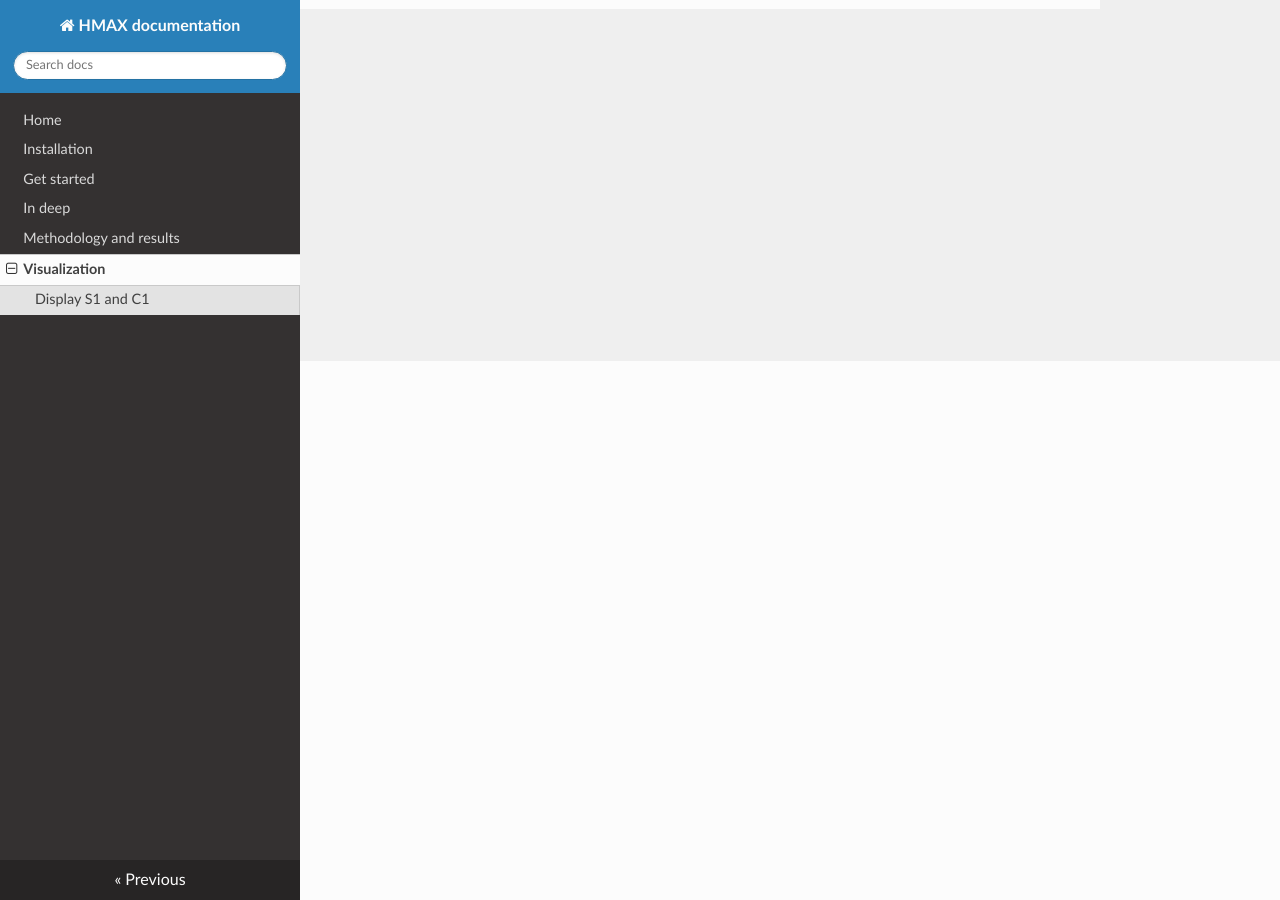
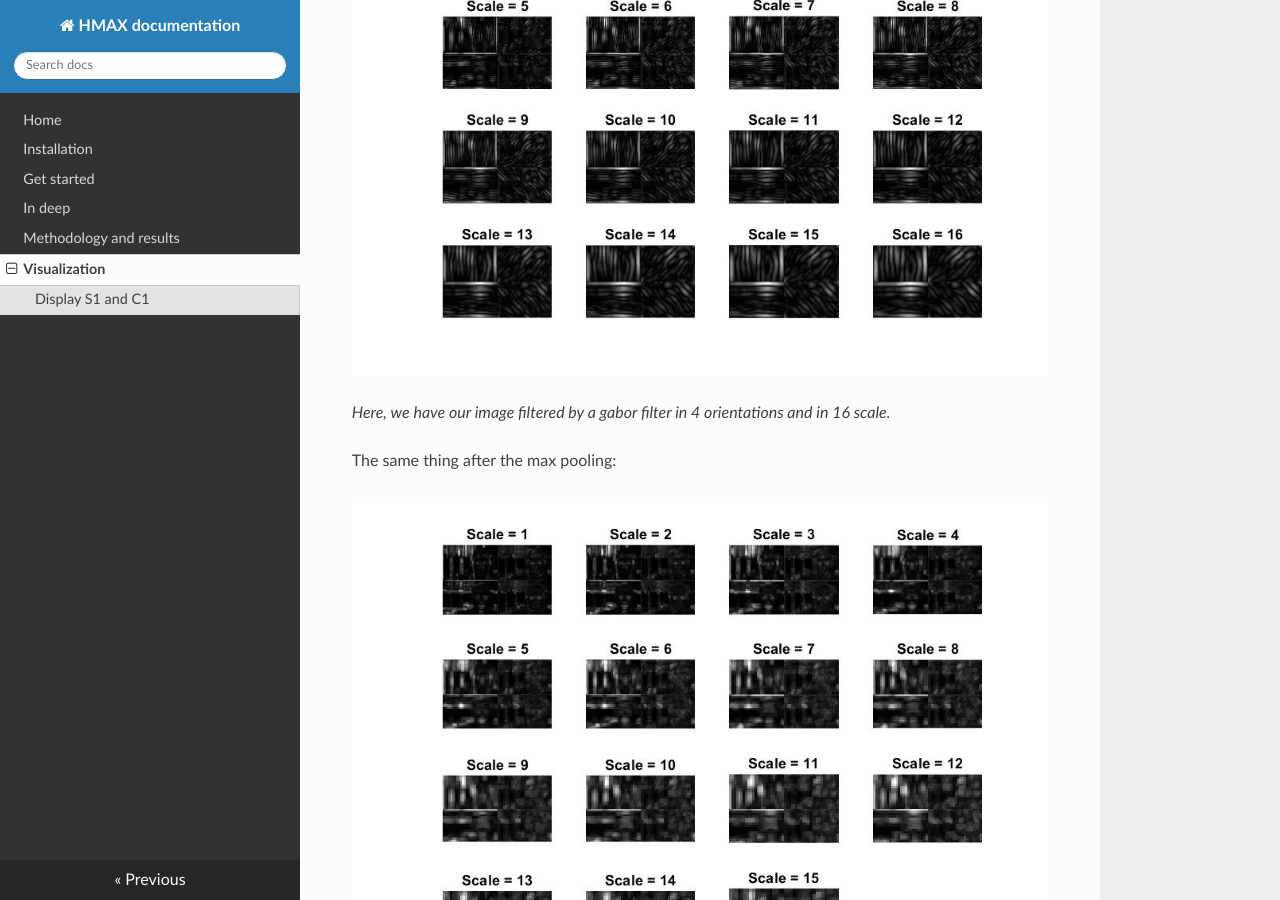
Before and after one commit to EEVCOM-Montpellier/hmax-documentation, an MkDocs documentation site: the page built from docs/visualization.md, in a window 1280 px wide and 900 px high, scrolled down 539 px. Built offline with MkDocs 1.6.1, drawn with Linux system fonts in a browser that asks for light colours; nearby versions of some CDN libraries; old or Windows-style settings are respelled for this version of MkDocs.

Commit message:
Add some visuals

````diff
--- a/docs/visualization.md
+++ b/docs/visualization.md
@@ -10,4 +10,10 @@ fig = helpers.display.P1(S1);
 ```
 
 This result in this type of figure:
-![S1 Figure](/images/s1.jpg)
+![S1 Figure](images/s1.jpg)
+
+*Here, we have our image filtered by a gabor filter in 4 orientations and in 16 scale.*
+
+The same thing after the max pooling:
+
+![C1 Figure](images/c1.jpg)
--- a/mkdocs.yml
+++ b/mkdocs.yml
@@ -1,5 +1,5 @@
 site_name: HMAX documentation
-pages:
+nav:
   - Home: index.md
   - Installation: installation.md
   - 'Get started': get-started.md
````
Also changed, not shown: docs/images/c1.jpg (added), docs/images/s1.jpg (renamed from images/s1.jpg).
